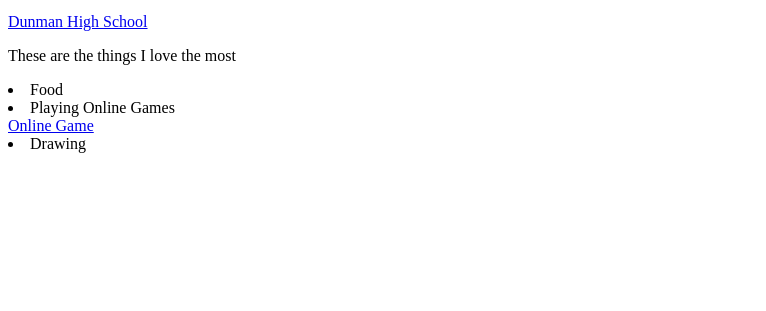
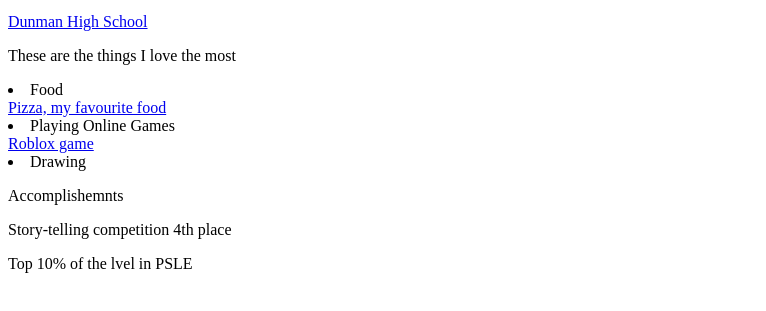
Before and after one commit to dhs17y1gaydako/dhs17y1gaydako.github.io, a plain HTML site: page index.html in a window 1280 px wide. Shown: the part 101-412 px from the top of the page, without its empty margins (0-766 px from the left). Drawn offline with Linux system fonts and the light colour scheme.

Commit message:
Update index.html

```diff
--- a/index.html
+++ b/index.html
@@ -8,10 +8,15 @@
 <a href ="www.dhs.sg">Dunman High School </a>
 <p>These are the things I love the most</p>
 <li>Food</li>
+<a href ="https://static.pexels.com/photos/2232/vegetables-italian-pizza-restaurant.jpg">Pizza, my favourite food </a>
+<li>Playing Online Games</li>
+<a href="https://www.roblox.com/"> Roblox game</a>
+<li> Drawing </li>
 
-<li>Playing Online Games</li>
-<a href="https://www.roblox.com/"> Online Game</a>
-<li> Drawing </li>
+ <p>Accomplishemnts</p>
+ <p> Story-telling competition 4th place</p>
+ <p>Top 10% of the lvel in PSLE</p>
+
 </ul>
 
 
```
